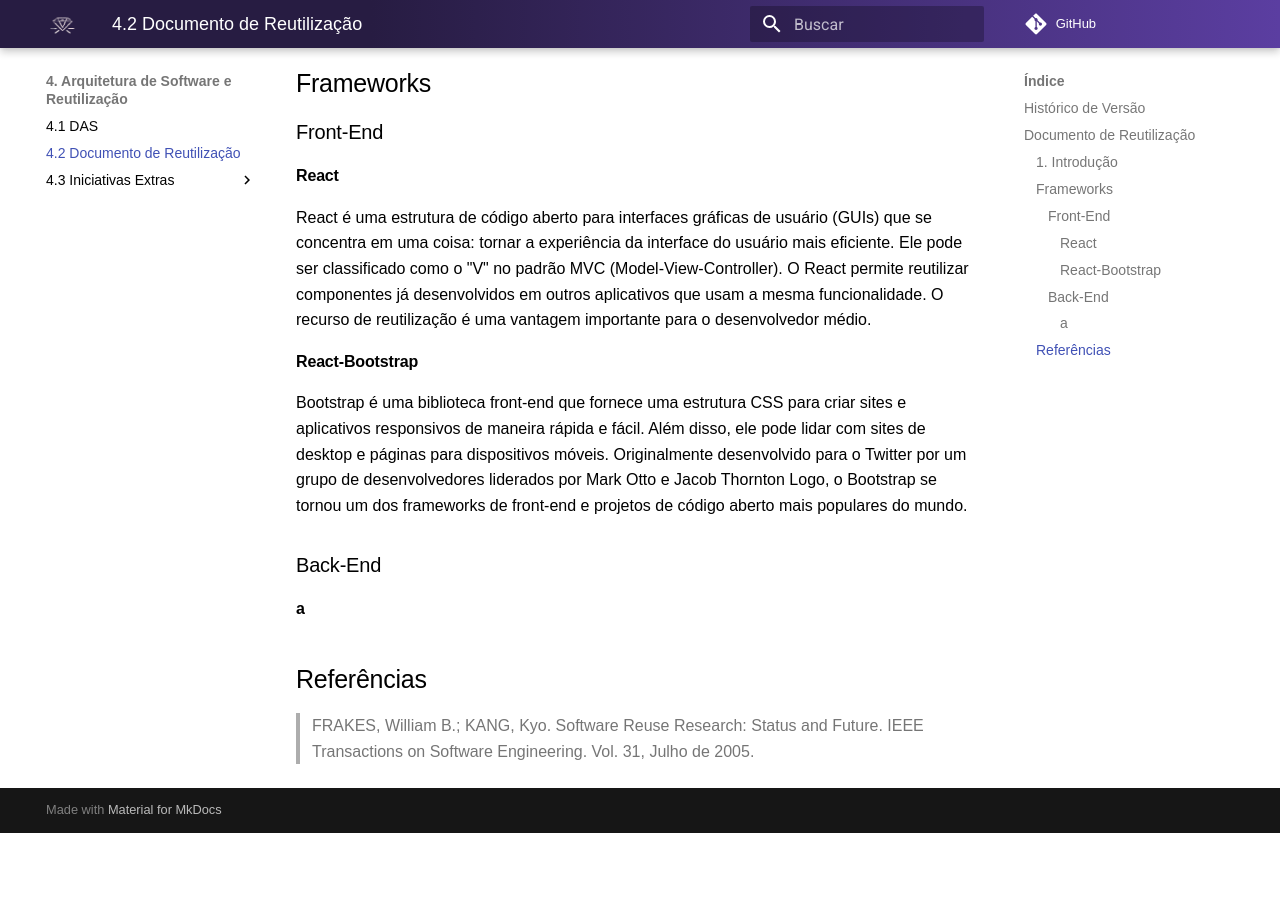
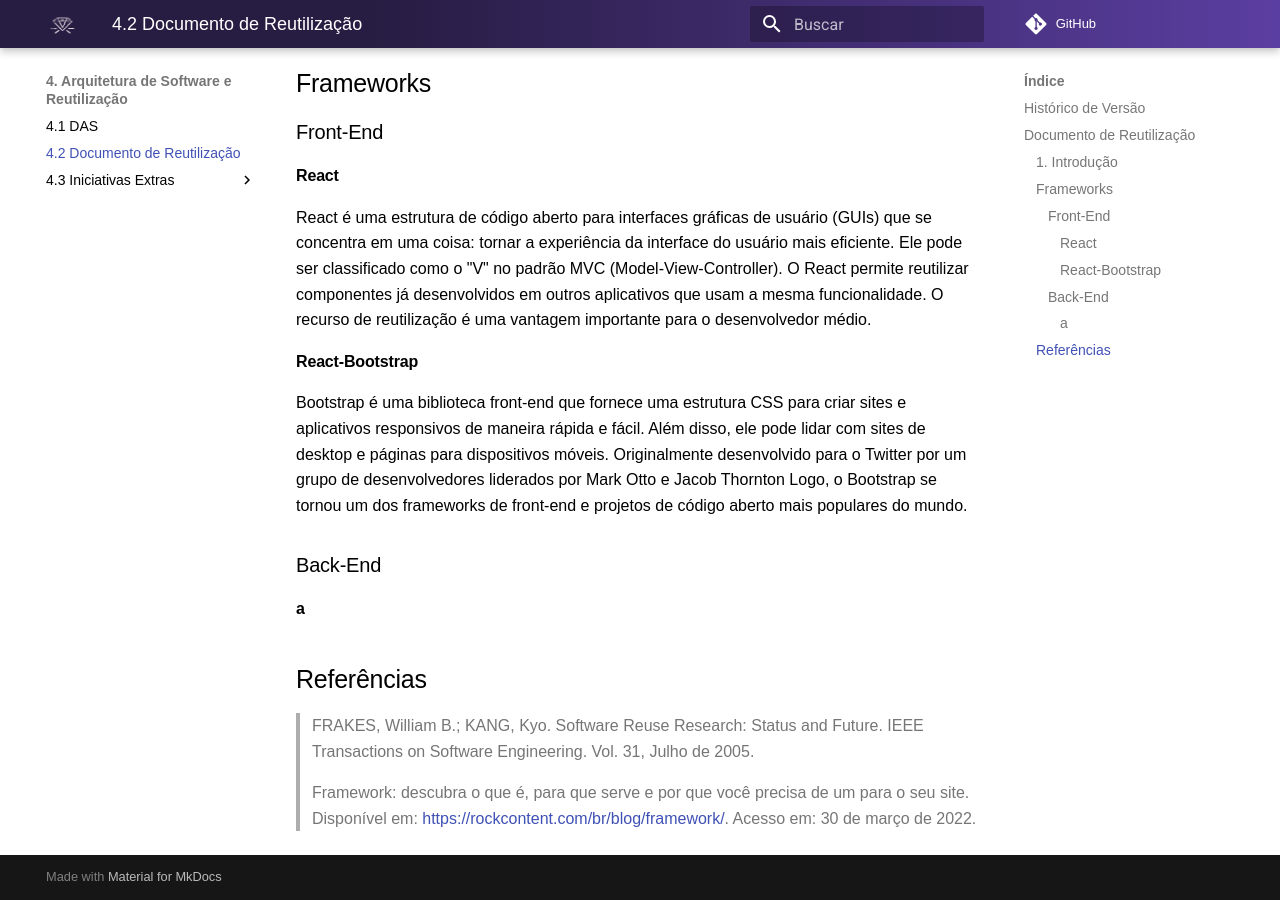
Before and after one commit to UnBArqDsw2021-2/2021.2_G7_-AluguelKitsFesta, an MkDocs documentation site: the page built from docs/arquitetura/reutilizacao.md, in a window 1280 px wide and 900 px high, scrolled down 662 px. Built offline with MkDocs 1.6.1 and Material for MkDocs 9.7.7, drawn with Linux system fonts in a browser that asks for light colours; comment, search, counter and statistics services are not loaded; before the commit the page ends 1495 px from its top, so only the background shows below that.

Commit message:
update reutilizacao.md

```diff
--- a/docs/arquitetura/reutilizacao.md
+++ b/docs/arquitetura/reutilizacao.md
@@ -31,3 +31,5 @@ Bootstrap é uma biblioteca front-end que fornece uma estrutura CSS para criar s
 ## Referências
 
 > FRAKES, William B.; KANG, Kyo. Software Reuse Research: Status and Future. IEEE Transactions on Software Engineering. Vol. 31, Julho de 2005.
+
+> Framework: descubra o que é, para que serve e por que você precisa de um para o seu site. Disponível em: <https://rockcontent.com/br/blog/framework/>. Acesso em: 30 de março de 2022.
```
